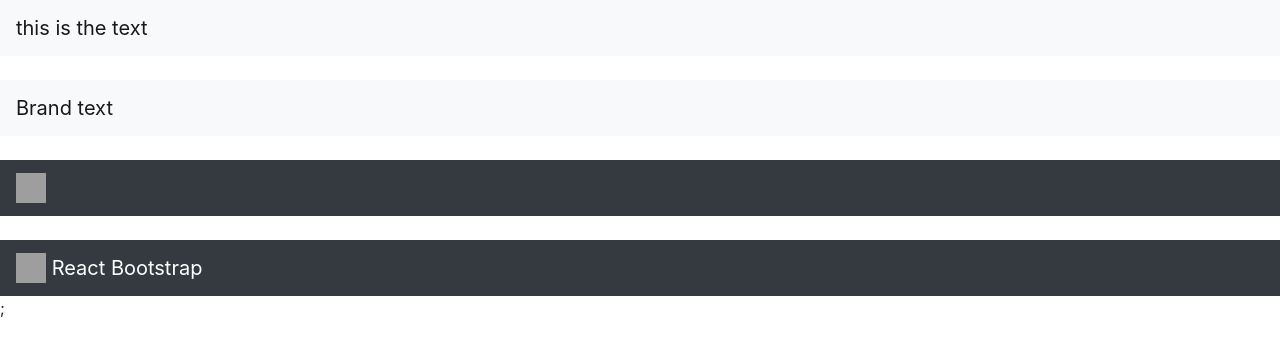
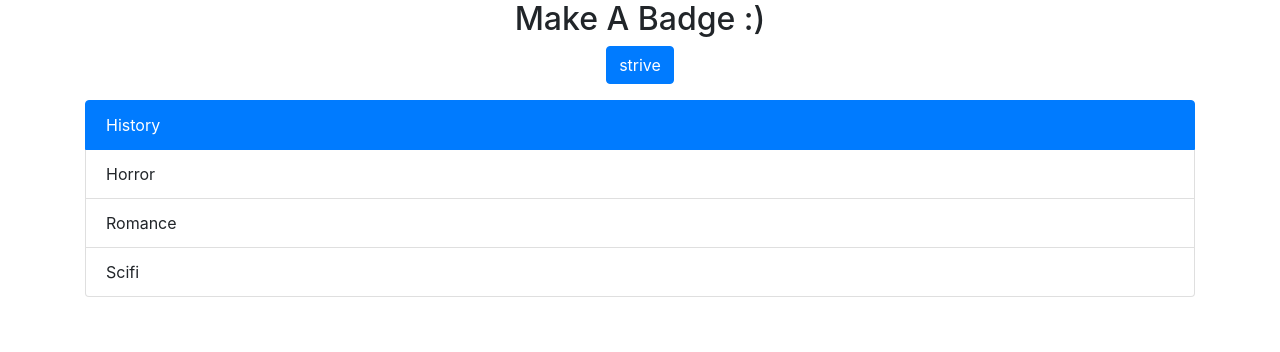
Before and after one commit to kolluvinay425/M3-React-Day4, a React (Create React App) app in the folder m4-day3/: page / in a window 1280 px wide. Shown: the top 352 px of the page. Built offline with nearby package versions, Linux system fonts and the light colour scheme; grey boxes are pictures that could not be loaded.

Commit message:
booklist

```diff
--- a/m4-day3/src/App.js
+++ b/m4-day3/src/App.js
@@ -1,11 +1,13 @@
 import "bootstrap/dist/css/bootstrap.min.css";
 import "./App.css";
-import WarningSign from "./components/WarningSign";
 
+import MyBadge from "./components/MyBadge";
+import BookList from "./components/BookList";
 function App() {
   return (
     <div>
-      <WarningSign text="this is the text" />;
+      <MyBadge color="primary" text="strive" />
+      <BookList />
     </div>
   );
 }
--- /dev/null
+++ b/m4-day3/src/components/BookList.jsx
@@ -0,0 +1,19 @@
+import { ListGroup} from 'react-bootstrap'
+
+const BookList =()=>{
+    return(
+        <div class="container mt-3">
+<ListGroup as="ul">
+  <ListGroup.Item as="li" active>
+    History
+  </ListGroup.Item>
+  <ListGroup.Item as="li">Horror</ListGroup.Item>
+  <ListGroup.Item as="li">
+    Romance
+  </ListGroup.Item>
+  <ListGroup.Item as="li">Scifi</ListGroup.Item>
+</ListGroup>
+</div>
+    )
+}
+export default BookList
--- a/m4-day3/src/components/MyBadge.jsx
+++ b/m4-day3/src/components/MyBadge.jsx
@@ -0,0 +1,19 @@
+
+import { Button,Form,Badge} from 'react-bootstrap'
+
+const MyBadge=({text,color}) =>{
+
+
+        return (
+            <div className="text-center">
+                <h2>Make A Badge :)</h2>
+                <Button variant={color}>
+                     {text} <Badge variant={color}></Badge>
+                    <span className="sr-only">unread messages</span>
+                </Button>
+            </div>
+        )
+
+        }
+
+export default MyBadge
--- a/m4-day3/src/components/WarningSign.jsx
+++ b/m4-day3/src/components/WarningSign.jsx
@@ -1,4 +1,4 @@
-import Navbar from 'react-bootstrap/Navbar'
+import {Navbar} from 'react-bootstrap'
 
 
 const WarningSign = ({text})=>{
--- a/m4-day3/src/index.js
+++ b/m4-day3/src/index.js
@@ -2,7 +2,6 @@
 import ReactDOM from "react-dom";
 import "./index.css";
 import App from "./App";
-import reportWebVitals from "./reportWebVitals";
 
 ReactDOM.render(<App />, document.getElementById("root"));
 
```
